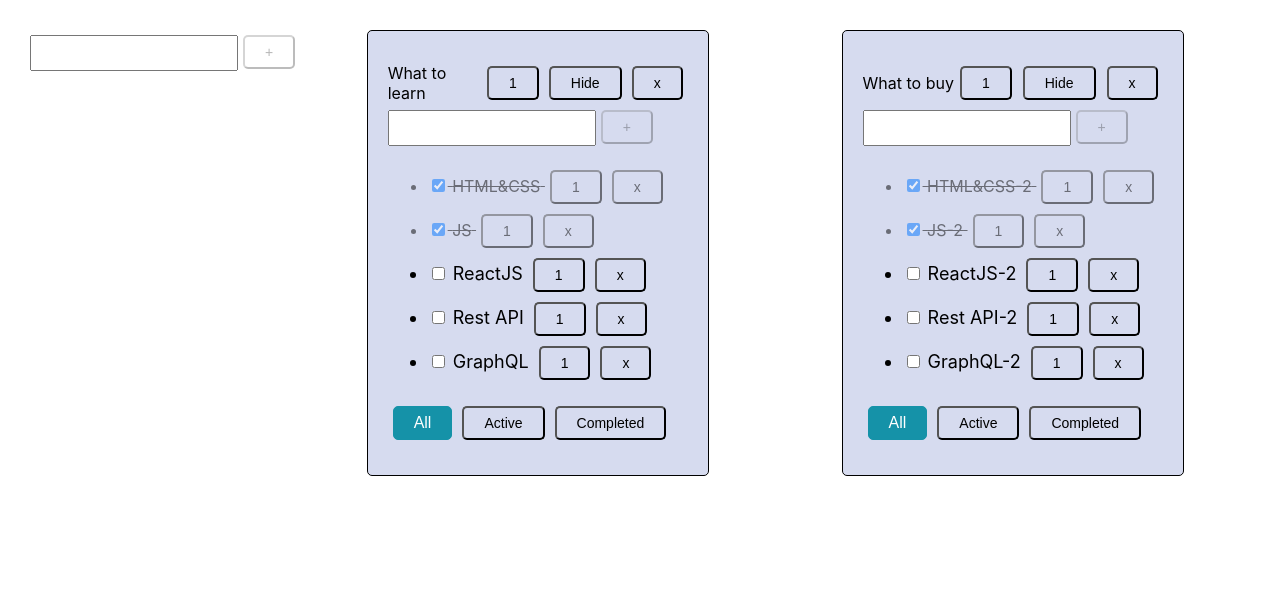
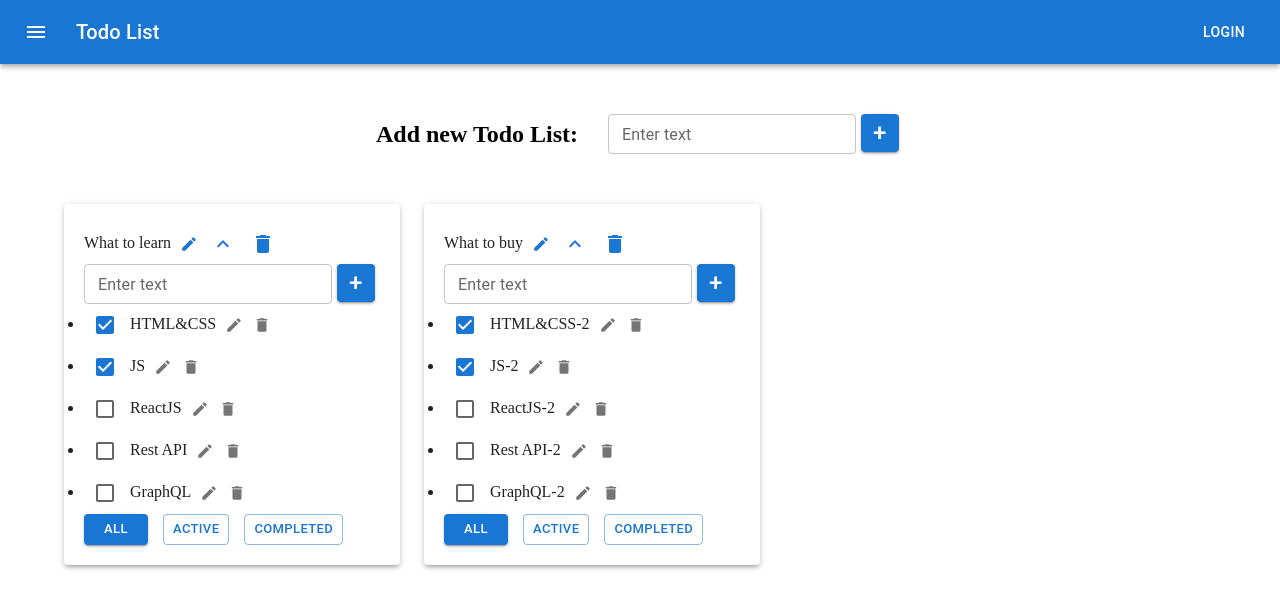
Before and after one commit to KateTernovskaya/todo-list, a React (Create React App) app: page / in a window 1280 px wide. Shown: the top 608 px of the page. Built offline with nearby package versions, Linux system fonts and the light colour scheme.

Commit message:
style from material UI

```diff
--- a/package.json
+++ b/package.json
@@ -3,6 +3,10 @@
   "version": "0.1.0",
   "private": true,
   "dependencies": {
+    "@emotion/react": "^11.11.3",
+    "@emotion/styled": "^11.11.0",
+    "@mui/icons-material": "^5.15.10",
+    "@mui/material": "^5.15.10",
     "@testing-library/jest-dom": "^5.16.5",
     "@testing-library/react": "^13.4.0",
     "@testing-library/user-event": "^13.5.0",
--- a/src/App.css
+++ b/src/App.css
@@ -1,56 +1 @@
-.App {
-    padding: 30px;
-    display: flex;
-}
-
-.todo-list {
-    border: 1px solid black;
-    border-radius: 5px;
-    padding: 30px 20px;
-    background-color: #d6dbef;
-    width: 300px;
-    margin: 0 auto;
-}
-
-.todo-list-title-block {
-    display: flex;
-    align-items: center;
-    justify-content: space-between;
-}
-
-button {
-    background: transparent;
-    padding: 7px 20px;
-    cursor: pointer;
-    margin: 5px;
-    border-radius: 5px;
-    font-size: 14px;
-}
-
-.task {
-    font-size: 18px;
-}
-
-.task-done {
-    text-decoration: line-through;
-    opacity: 0.5;
-}
-
-.btn-filter-active {
-    background-color: rgb(21, 146, 168);
-    border: 1px solid rgb(21, 146, 168);
-    color: white;
-    font-size: 16px;
-}
-
-.task-input-error {
-    border: 2px solid red;
-    outline: none;
-    height: 30px;
-    width: 200px;
-}
-
-.task-input {
-    height: 30px;
-    width: 200px;
-}
+.App{}
--- a/src/App.tsx
+++ b/src/App.tsx
@@ -3,6 +3,10 @@ import './App.css';
 import {v1} from 'uuid';
 import {TodoList} from "./components/todoList";
 import {AddItemForm} from "./components/addItemForm";
+import {ButtonAppBar} from "./components/appBar";
+import {Container} from "@mui/material";
+import Grid from '@mui/material/Grid';
+import Paper from '@mui/material/Paper';
 
 export type FilterValuesType = "all" | "active" | "completed";
 export type TodoListsType = {
@@ -51,7 +55,7 @@ function App() {
     }
 
     function updateTodoListTitle(todoListID: string, newTitle: string) {
-        setTodoLists([...todoLists.map(i => i.id === todoListID ? {...i, title: newTitle} : i) ])
+        setTodoLists([...todoLists.map(i => i.id === todoListID ? {...i, title: newTitle} : i)])
     }
 
     //TASK
@@ -78,6 +82,15 @@ function App() {
         setTodoLists(todoLists.map(i => i.id === todoListID ? {...i, filter: value} : i))
     }
 
+    //STYLE
+    const styleAddTodoList = {
+        padding: '50px',
+        display: 'flex',
+        alignItems: 'center',
+        justifyContent: 'center',
+        gap: '30px',
+    }
+
     //MAP
     const mapTodoLists = todoLists.map(item => {
         let tasksForTodolist = tasks[item.id];
@@ -89,6 +102,8 @@ function App() {
         }
 
         return (
+            <Grid item>
+                <Paper elevation={3} style={{padding: '20px'}}>
                 <TodoList key={item.id}
                           todoListID={item.id}
                           title={item.title}
@@ -102,13 +117,28 @@ function App() {
                           updateTaskTitle={updateTaskTitle}
                           updateTodoListTitle={updateTodoListTitle}
                 />
+                    </Paper>
+            </Grid>
         )
     })
 
     return (
         <div className="App">
+            <ButtonAppBar/>
+            <Container fixed>
+                <Grid container style={styleAddTodoList}>
+                    <Grid item>
+                        <h2>Add new Todo List: </h2>
+                    </Grid>
+                    <Grid item >
                         <AddItemForm callBack={addTodoList}/>
+                    </Grid>
+                </Grid>
+
+                <Grid container spacing={3}>
                     {mapTodoLists}
+                </Grid>
+            </Container>
         </div>
     );
 }
--- a/src/components/addItemForm.tsx
+++ b/src/components/addItemForm.tsx
@@ -1,5 +1,7 @@
 import React, {ChangeEvent, KeyboardEvent, useState} from 'react';
-import {Button} from "./button";
+import Button from "@mui/material/Button";
+import TextField from '@mui/material/TextField';
+
 
 type AddItemFormPropsType = {
     callBack: (newTitle: string) => void
@@ -8,7 +10,7 @@ type AddItemFormPropsType = {
 
 export const AddItemForm = (props: AddItemFormPropsType) => {
     const [title, setTitle] = useState("")
-    const [error, setError] = useState<string | null>(null)
+   const [error, setError] = useState<string | null>(null)
     const onChangeHandler = (e: ChangeEvent<HTMLInputElement>) => {
         setTitle(e.currentTarget.value)
     }
@@ -28,17 +30,31 @@ export const AddItemForm = (props: AddItemFormPropsType) => {
         }
     }
 
+    const btnStyles = {
+        margin: '0 5px',
+        maxHeight: '38px',
+        maxWidth: '38px',
+        minHeight: '38px',
+        minWidth: '38px',
+        fontSize: '24px'
+    }
+
+
     return (
         <div>
-            <input value={title}
-                   onChange={onChangeHandler}
-                   onKeyPress={onKeyPressHandler}
-                   className={error ? 'task-input-error' : 'task-input'}
+            <TextField id="outlined-basic"
+                       error={!!error}
+                       label={error ? error : "Enter text"}
+                       variant="outlined"
+                       size='small'
+                       value={title}
+                       onChange={onChangeHandler}
+                       onKeyPress={onKeyPressHandler}
             />
-            <Button content='+'
-                    isDisabled={!title}
-                    onClickHandler={addTitle}/>
-            {error && <div style={{color: 'red'}}>{error}</div>}
+            <Button variant="contained"
+                    style={btnStyles}
+                    onClick={addTitle}
+            >+</Button>
         </div>
     );
 };
--- /dev/null
+++ b/src/components/appBar.tsx
@@ -0,0 +1,32 @@
+import * as React from 'react';
+import AppBar from '@mui/material/AppBar';
+import Box from '@mui/material/Box';
+import Toolbar from '@mui/material/Toolbar';
+import Typography from '@mui/material/Typography';
+import Button from '@mui/material/Button';
+import IconButton from '@mui/material/IconButton';
+import MenuIcon from '@mui/icons-material/Menu';
+
+export const ButtonAppBar = () => {
+    return (
+        <Box sx={{flexGrow: 1}}>
+            <AppBar position="static">
+                <Toolbar>
+                    <IconButton
+                        size="large"
+                        edge="start"
+                        color="inherit"
+                        aria-label="menu"
+                        sx={{mr: 2}}
+                    >
+                        <MenuIcon/>
+                    </IconButton>
+                    <Typography variant="h6" component="div" sx={{flexGrow: 1}}>
+                        Todo List
+                    </Typography>
+                    <Button color="inherit">Login</Button>
+                </Toolbar>
+            </AppBar>
+        </Box>
+    );
+};
--- a/src/components/button.tsx
+++ /dev/null
@@ -1,24 +0,0 @@
-import React from 'react';
-
-type ButtonPropsType = {
-    content: string
-    onClickHandler: () => void
-    isDisabled?: boolean
-    classes?: string
-}
-export const Button: React.FC<ButtonPropsType> = (
-    {
-        content,
-        onClickHandler,
-        isDisabled,
-        classes,
-    }) => {
-    return (
-        <button className={classes}
-                disabled={isDisabled}
-                onClick={onClickHandler}
-        >
-            {content}
-        </button>
-    );
-};
--- a/src/components/editableSpan.tsx
+++ b/src/components/editableSpan.tsx
@@ -1,15 +1,22 @@
 import React, {ChangeEvent, KeyboardEvent, useState} from 'react';
-import {Button} from "./button";
+
+import ModeEditIcon from '@mui/icons-material/ModeEdit';
+import IconButton from "@mui/material/IconButton";
+import DoneIcon from '@mui/icons-material/Done';
+import TextField from "@mui/material/TextField";
 
 type EditableSpanPropsType = {
+
     oldTitle: string
     callBack: (newTitle: string) => void
+    iconColor?: "inherit" | "default" | "primary" | "secondary" | "error" | "info" | "success" | "warning"
 }
 
 export const EditableSpan: React.FC<EditableSpanPropsType> = (
     {
         oldTitle,
-        callBack
+        callBack,
+        iconColor
     }) => {
 
     const [edit, setEdit] = useState(false)
@@ -36,17 +43,34 @@ export const EditableSpan: React.FC<EditableSpanPropsType> = (
         edit
             ?
             <>
-                <input value={newTitle}
-                       onBlur={editHandler}
-                       autoFocus
-                       onChange={onChangeHandler}
-                       onKeyPress={onKeyPressHandler}/>
-                <Button content={"1"} onClickHandler={editHandler}/>
+                <TextField id="outlined-basic"
+                           // error={!!error}
+                           // label={error ? error : "Enter text"}
+                           variant="standard"
+                           size='small'
+                           value={newTitle}
+                           onBlur={editHandler}
+                           autoFocus
+                           onChange={onChangeHandler}
+                           onKeyPress={onKeyPressHandler}
+                />
+                <IconButton aria-label="done change"
+                            onClick={editHandler}
+                            size="small"
+                            color={iconColor}>
+                    <DoneIcon fontSize="inherit"/>
+                </IconButton>
+
             </>
             :
             <>
                 <span> {oldTitle} </span>
-                <Button content={"1"} onClickHandler={editHandler}/>
+                <IconButton aria-label="edit task"
+                            onClick={editHandler}
+                            size="small"
+                            color={iconColor}>
+                    <ModeEditIcon fontSize="inherit"/>
+                </IconButton>
             </>
     );
 };
--- a/src/components/todoList.tsx
+++ b/src/components/todoList.tsx
@@ -1,8 +1,14 @@
 import React, {ChangeEvent, useState} from 'react';
 import {FilterValuesType} from "../App";
-import {Button} from "./button";
+import Button from '@mui/material/Button';
 import {AddItemForm} from "./addItemForm";
 import {EditableSpan} from "./editableSpan";
+import IconButton from "@mui/material/IconButton";
+import DeleteIcon from '@mui/icons-material/Delete';
+import KeyboardArrowUpIcon from '@mui/icons-material/KeyboardArrowUp';
+import KeyboardArrowDownIcon from '@mui/icons-material/KeyboardArrowDown';
+import Checkbox from '@mui/material/Checkbox';
+
 
 type TaskType = {
     id: string
@@ -67,11 +73,14 @@ export function TodoList(props: TodoListPropsType) {
 
             return (
                 <li key={t.id} className={taskClass}>
-                    <input type="checkbox"
-                           onChange={onChangeTaskStatusHandler}
-                           checked={t.isDone}/>
+                    <Checkbox onChange={onChangeTaskStatusHandler} checked={t.isDone}/>
                     <EditableSpan oldTitle={t.title} callBack={updateTaskTitleHandler}/>
-                    <Button content={"x"} onClickHandler={RemoveTaskHandler}/>
+
+                    <IconButton aria-label="delete"
+                                onClick={RemoveTaskHandler}
+                                size="small">
+                        <DeleteIcon fontSize="inherit"/>
+                    </IconButton>
                 </li>)
         })}</ul>
         : <span>No tasks for this filter type</span>
@@ -82,25 +91,41 @@ export function TodoList(props: TodoListPropsType) {
     return (
         <div className='todo-list'>
             <div className={'todo-list-title-block'}>
-                <EditableSpan oldTitle={props.title} callBack={updateTodoListTitleHandler}/>
-                <Button content={isHide ? 'Show' : 'Hide'} onClickHandler={toggleHideTodoList}/>
-                <Button content={'x'} onClickHandler={removeTodoListHandler}/>
+                <EditableSpan oldTitle={props.title} callBack={updateTodoListTitleHandler} iconColor='primary'/>
+                <IconButton aria-label="hide tasks list"
+                            onClick={toggleHideTodoList}
+                            color='primary'>
+                    {isHide ? <KeyboardArrowDownIcon/> : <KeyboardArrowUpIcon/>}
+                </IconButton>
+
+                <IconButton aria-label="delete"
+                            onClick={removeTodoListHandler}
+                            color='primary'>
+                    <DeleteIcon/>
+                </IconButton>
             </div>
             {isHide && <div>{`There are ${countActiveTasksForHideMode} active tasks in the Todo-List`}</div>}
             {!isHide && <>
 
                 <AddItemForm callBack={addTaskHandler}/>
                 {taskItems}
-                <div>
-                    <Button classes={props.filter === 'all' ? "btn-filter-active" : ""}
-                            content='All'
-                            onClickHandler={onAllClickHandler}/>
-                    <Button classes={props.filter === 'active' ? "btn-filter-active" : ""}
-                            content='Active'
-                            onClickHandler={onActiveClickHandler}/>
-                    <Button classes={props.filter === 'completed' ? "btn-filter-active" : ""}
-                            content='Completed'
-                            onClickHandler={onCompletedClickHandler}/>
+                <div style={{display: 'flex', gap: '15px'}}>
+                    <Button variant={props.filter === 'all' ? "contained" : "outlined"}
+                            onClick={onAllClickHandler}
+                            size='small'
+                    >
+                        All</Button>
+                    <Button variant={props.filter === 'active' ? "contained" : "outlined"}
+                            onClick={onActiveClickHandler}
+                            size='small'
+                    >
+                        Active</Button>
+                    <Button variant={props.filter === 'completed' ? "contained" : "outlined"}
+                            onClick={onCompletedClickHandler}
+                            size='small'
+                    >
+                        Completed</Button>
+
                 </div>
             </>
             }
--- a/src/index.css
+++ b/src/index.css
@@ -1,13 +1,18 @@
-body {
-  margin: 0;
-  font-family: -apple-system, BlinkMacSystemFont, 'Segoe UI', 'Roboto', 'Oxygen',
-    'Ubuntu', 'Cantarell', 'Fira Sans', 'Droid Sans', 'Helvetica Neue',
-    sans-serif;
-  -webkit-font-smoothing: antialiased;
-  -moz-osx-font-smoothing: grayscale;
+*{
+    padding: 0;
+    margin: 0;
 }
 
-code {
-  font-family: source-code-pro, Menlo, Monaco, Consolas, 'Courier New',
-    monospace;
-}
+/*body {*/
+/*  margin: 0;*/
+/*  font-family: -apple-system, BlinkMacSystemFont, 'Segoe UI', 'Roboto', 'Oxygen',*/
+/*    'Ubuntu', 'Cantarell', 'Fira Sans', 'Droid Sans', 'Helvetica Neue',*/
+/*    sans-serif;*/
+/*  -webkit-font-smoothing: antialiased;*/
+/*  -moz-osx-font-smoothing: grayscale;*/
+/*}*/
+
+/*code {*/
+/*  font-family: source-code-pro, Menlo, Monaco, Consolas, 'Courier New',*/
+/*    monospace;*/
+/*}*/
```
Also changed, not shown: 1 other file (tests, documents, lock files or other folders). Lines whose indentation alone changed are shown as unchanged.
